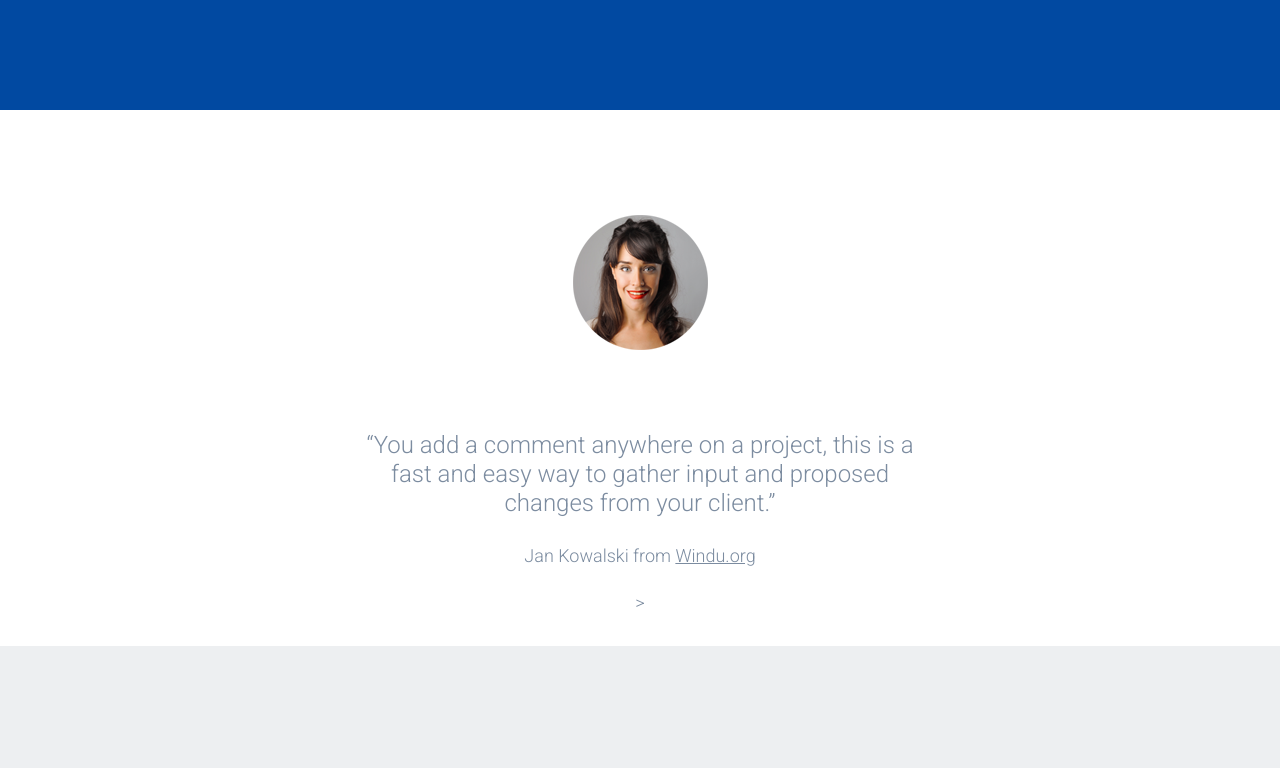
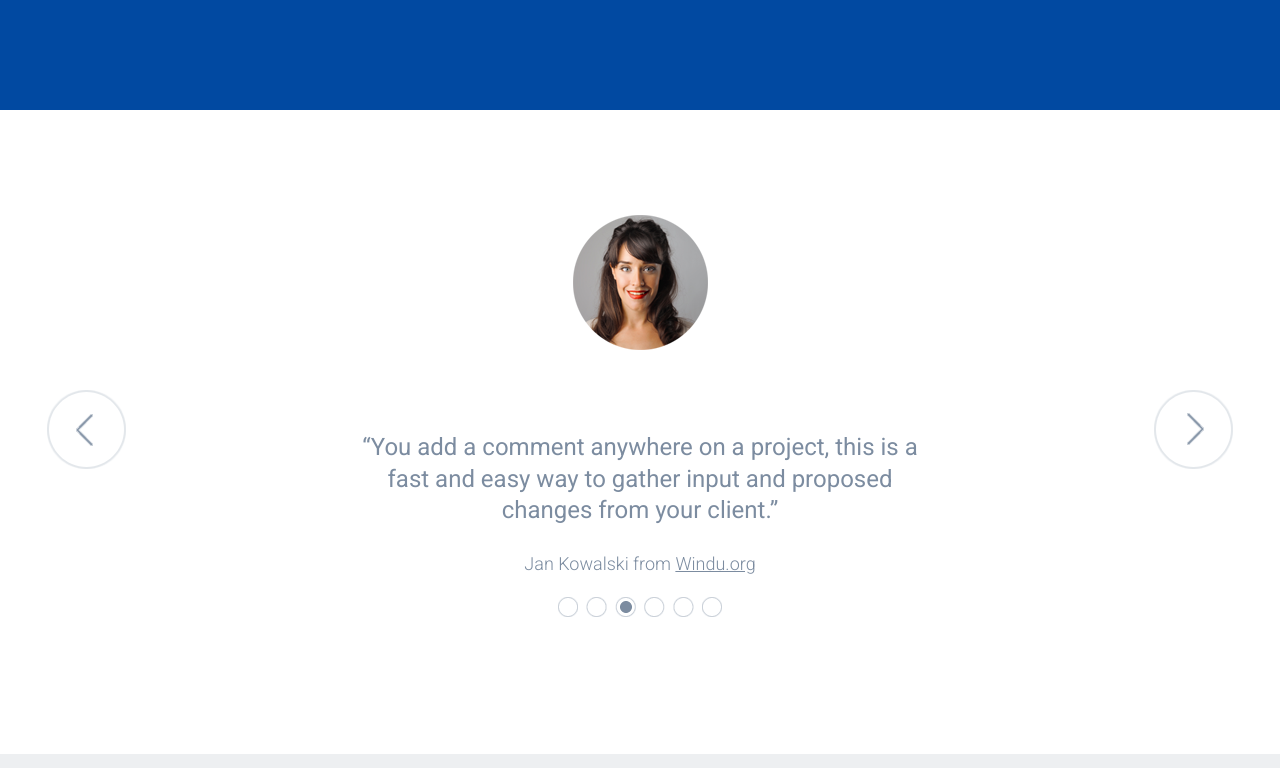
Before and after one commit to maciekmacku/PSD-TO-HTML-1, a plain HTML site: page index.html in a window 1280 px wide. Shown: the part 2513-3281 px from the top of the page. Drawn offline with Linux system fonts and the light colour scheme.

Commit message:
added styles to carousel

```diff
--- a/index.html
+++ b/index.html
@@ -105,24 +105,20 @@
     </section>
     <section class="main-person-box">
         <div class="container">
+            <div class="c-left">
+                <a href="#" class="left"><img src="images/btn-left.png" alt=""></a>
+            </div>
             <div class="person-image">
-                <img src="images/person-1.png" alt="">
-            </div>
-            <div class="carousel-box">
-                <div class="c-left">
-                    <a href="#" class="left"></a>
-                </div>
-                <div class="text-kowalski">
+                        <img src="images/person-1.png" alt="">
                         <p class="add-comment">“You add a comment anywhere on a project, this is a fast and easy way to gather input and proposed changes from your client.”</p>
                         <p class="kowalski">Jan Kowalski from <a class="windu" href="#">Windu.org</a></p>
-                </div>
-               <div class="c-right">
-                    <a href="#" class="right"></a>
-               </div>
-            </div>>
-            <div class="c-options">
-                <img class="carousel-option1" src="images/" alt="">
+                        <img class="options" src="images/options.png" alt="">
             </div>
+            <div class="c-right">
+                <a href="#" class="right"><img src="images/btn-right.png" alt=""></a>
+            </div>
+        </div>
+
     </section>
     <section class="people-box">
         <header class="meet-box">
--- a/sass/style.scss
+++ b/sass/style.scss
@@ -282,34 +282,33 @@ img {
 }
 /* one person section */
 .main-person-box {
+    .container {
         max-width: 2000px;
-    width: 100%;
-    margin: 0 ;
         padding: 0;
-    .container {
+        width:100%;
+        height: auto;
         display: flex;
-        flex-direction: column;
+        justify-content: center;
+
+        flex-direction: row;
+        .c-left {
+            margin-top: 280px;
+            margin-right: 226px;
+        }
+        .person-image {
             text-align: center;
-        .person-image {
-            margin: 105px auto 49px;
+            margin-top: 105px;
+            margin-bottom: 78px;
+            img {
+                margin-bottom: 50px;
             }
-       .carousel-box {
-           display:flex;
-           justify-content: center;
-           flex-direction: row;
-
-           .c-left {
-               justify-content: flex-start;
-               background-image: url(../images/btn-left.png);
-               background-repeat: no-repeat;
-           }
-
-           .text-kowalski {
-                max-width: 570px;
+           .add-comment {
+               max-width: 576px;
                color: #7c8ca0;
                font-size: 24px;
-                font-weight: 300;
-                line-height: 1.2em;
+               font-weight: 400;
+               line-height: 1.3em;
+           }
            .kowalski {
                font-size: 18px;
                font-weight: 300;
@@ -318,20 +317,11 @@ img {
                    font-weight: 300;
                    text-decoration: underline;
                }
-
            }
-
         }
         .c-right {
-            justify-content: flex-end;
-            right: 416px;
-
-            background-image: url(../images/btn-right.png);
-            background-repeat: no-repeat;
-        }
-       }
-       .c-options {
-
+            margin-top: 280px;
+            margin-left: 226px;
         }
     }
 }
```
Also changed, not shown: css/style.css, images/options.png (added), 1 other file. Lines whose indentation alone changed are shown as unchanged.
